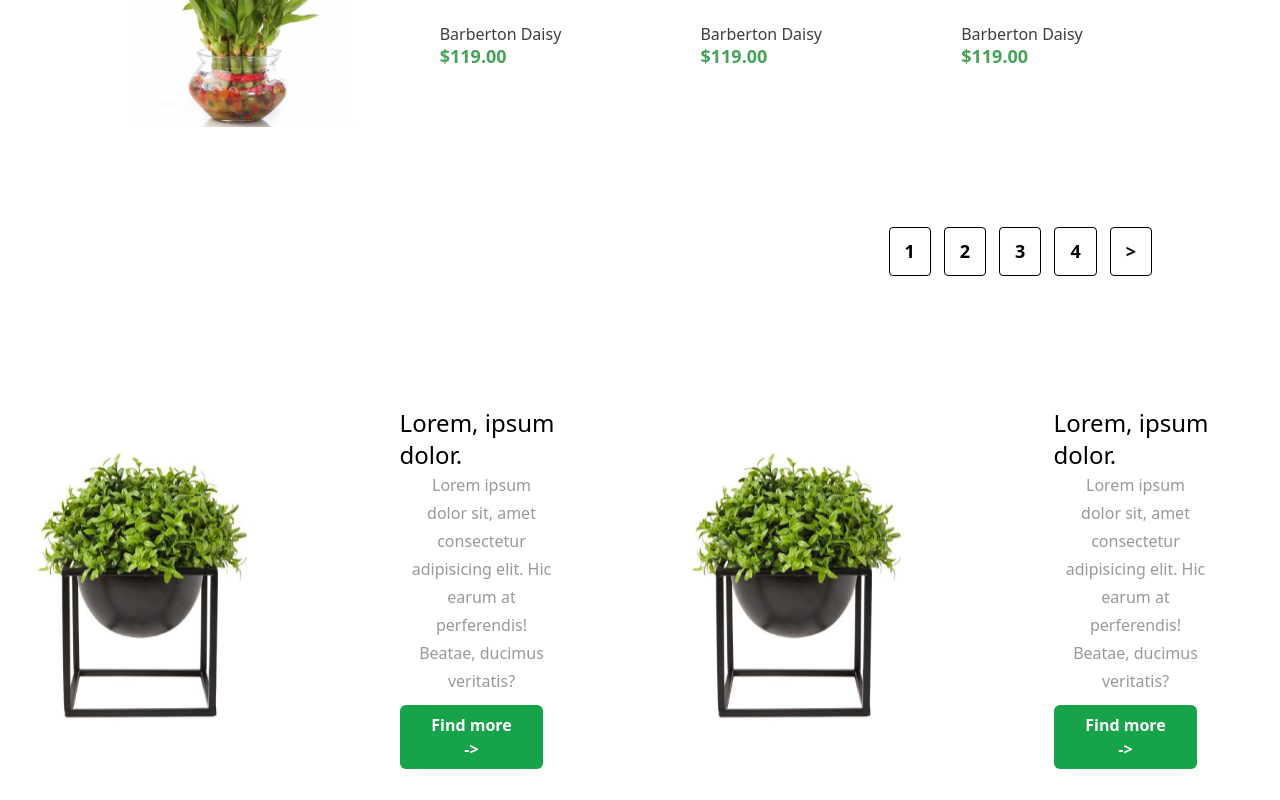
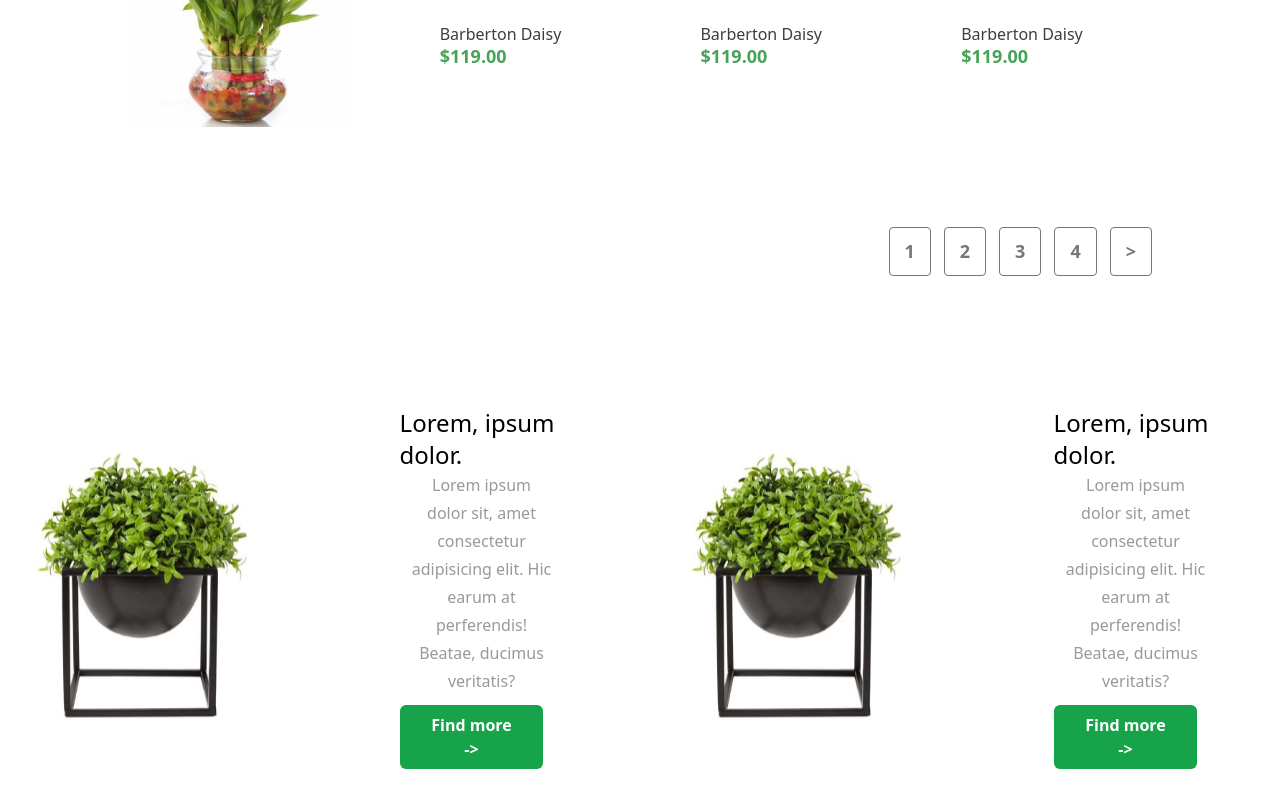
Before and after one commit to diyorbekravshanqulov/VueJs, a Vue app: page / in a window 1280 px wide. Shown: the part 2121-2921 px from the top of the page. Built offline with nearby package versions, Linux system fonts and the light colour scheme.

Commit message:
complate

```diff
--- a/src/components/pagination.vue
+++ b/src/components/pagination.vue
@@ -6,13 +6,13 @@
       <button
         v-for="item in 4"
         :key="item"
-        class="px-[15px] py-[10px] hover:bg-[#46A358] border border-black hover:border-transparent rounded-[4px] hover:text-white text-[18px] font-bold"
+        class="md:px-[15px] md:py-[10px] px-[10px] py-[5px] hover:bg-[#46A358] border text-[#777] border-[#777] hover:border-transparent rounded-[4px] hover:text-white text-[18px] font-bold"
       >
         {{ item }}
       </button>
       <!-- Button with '>' character -->
       <button
-        class="px-[15px] py-[10px] hover:bg-[#46A358] border border-black hover:border-transparent rounded-[4px] hover:text-white text-[18px] font-bold"
+        class="md:px-[15px] md:py-[10px] px-[10px] py-[5px] hover:bg-[#46A358] border text-[#777] border-[#777] hover:border-transparent rounded-[4px] hover:text-white text-[18px] font-bold"
       >
         &gt;
       </button>
```
